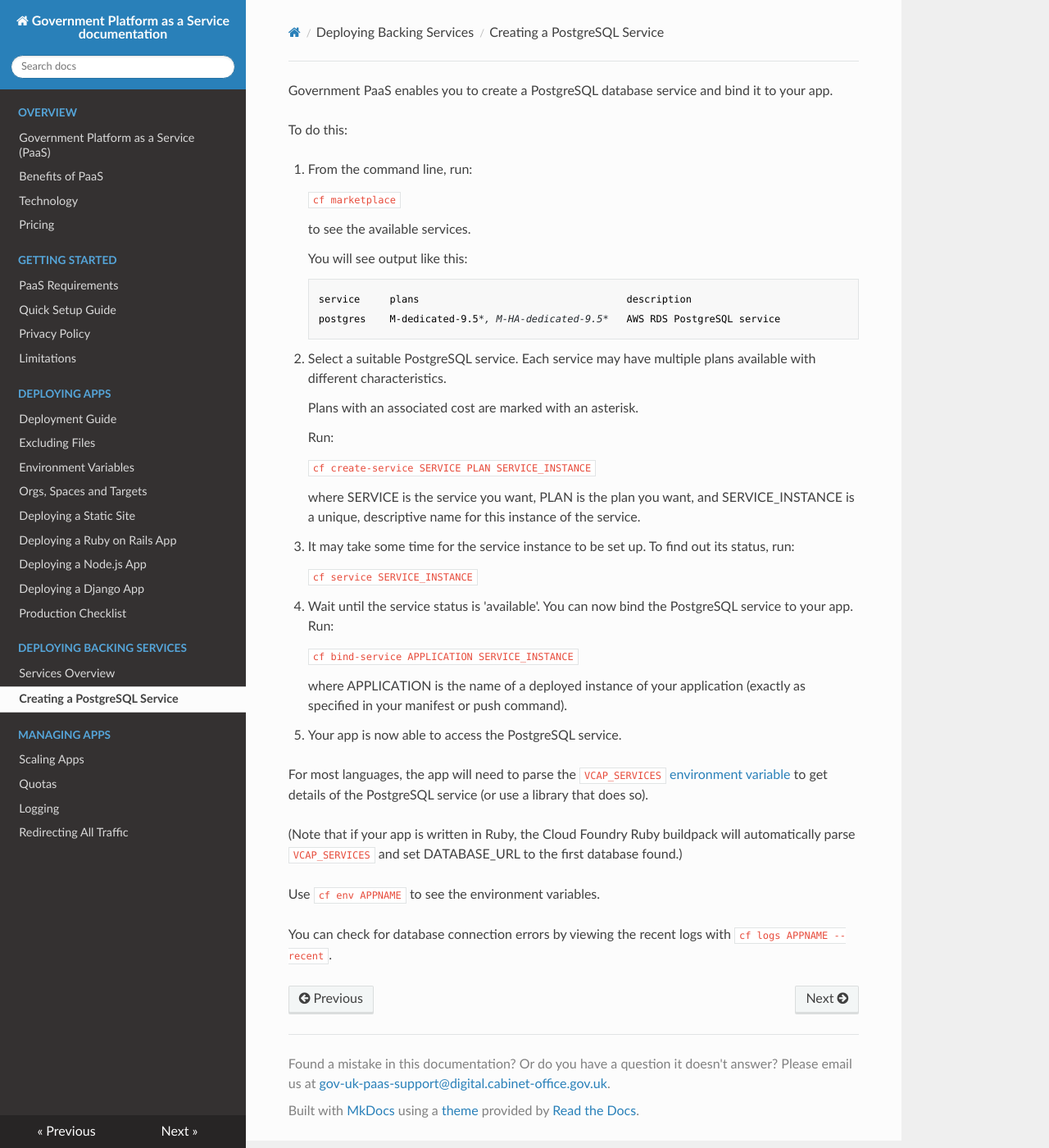
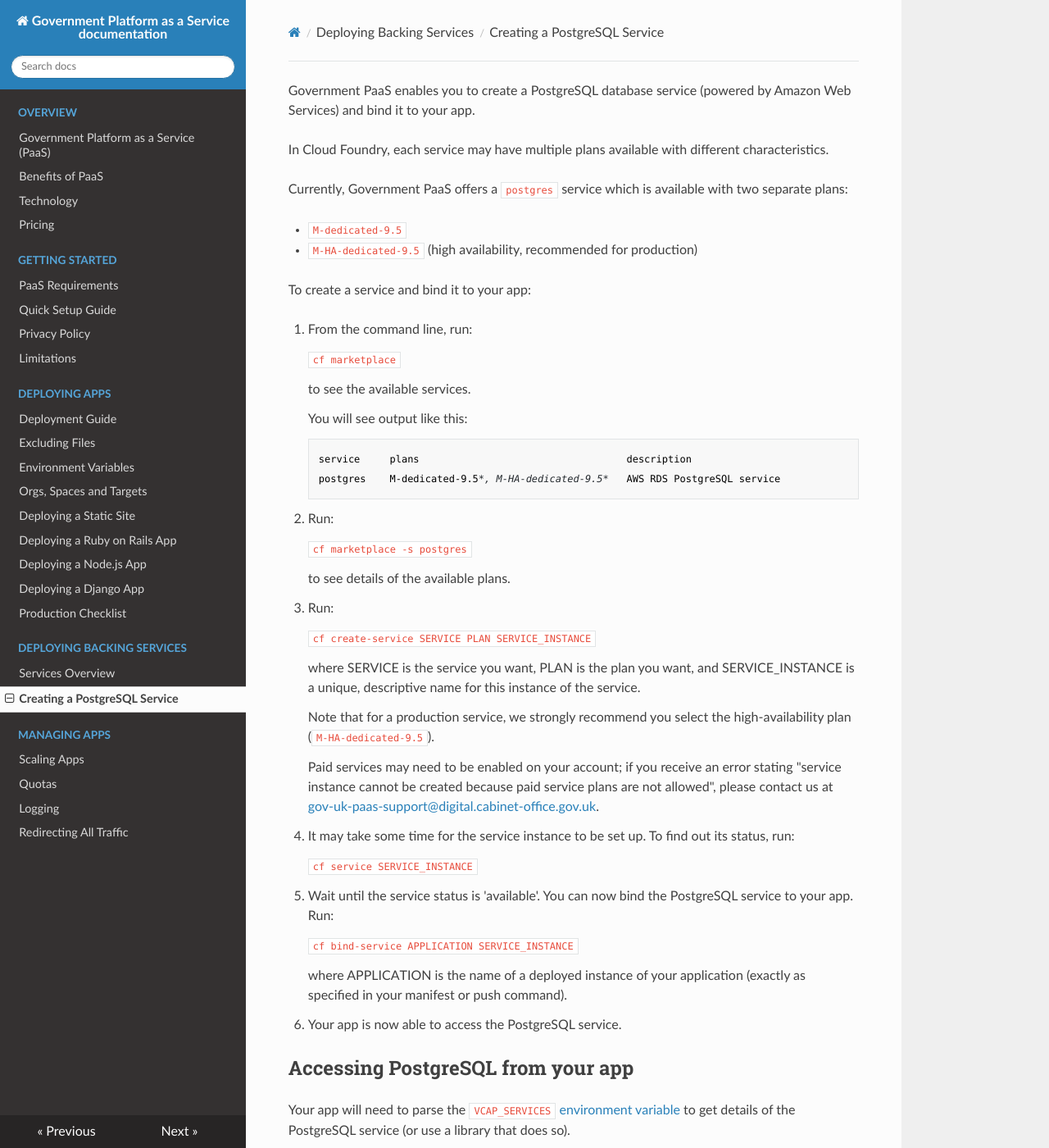
Before and after one commit to alphagov/paas-developer-docs, an MkDocs documentation site: the page built from docs/deploying_services/postgres.md, in a window 1280 px wide and 1400 px high. Shown: the whole window at 82% size. Built offline with MkDocs 1.6.1, drawn with Linux system fonts in a browser that asks for light colours; nearby versions of some CDN libraries; old or Windows-style settings are respelled for this version of MkDocs.

Commit message:
Explain paid services may not be enabled
Improve description of how plans work

```diff
--- a/docs/deploying_services/postgres.md
+++ b/docs/deploying_services/postgres.md
@@ -1,7 +1,15 @@
 
-Government PaaS enables you to create a PostgreSQL database service and bind it to your app.
+Government PaaS enables you to create a PostgreSQL database service (powered by Amazon Web Services) and bind it to your app.
 
-To do this:
+In Cloud Foundry, each service may have multiple plans available with different characteristics.
+
+Currently, Government PaaS offers a ``postgres`` service which is available with two separate plans:
+
+* ``M-dedicated-9.5``
+* ``M-HA-dedicated-9.5`` (high availability, recommended for production)
+
+
+To create a service and bind it to your app:
 
 1. From the command line, run:
 
@@ -12,19 +20,24 @@ To do this:
     You will see output like this:
 
 
-    	service     plans      								description
-		postgres    M-dedicated-9.5*, M-HA-dedicated-9.5*   AWS RDS PostgreSQL service
+        service     plans                                   description
+        postgres    M-dedicated-9.5*, M-HA-dedicated-9.5*   AWS RDS PostgreSQL service
 
-2. Select a suitable PostgreSQL service. Each service may have
-   multiple plans available with different characteristics.
+2.  Run:
 
-    Plans with an associated cost are marked with an asterisk.
+    ``cf marketplace -s postgres``
 
-    Run:
+    to see details of the available plans.
+
+3. Run:
 
     ``cf create-service SERVICE PLAN SERVICE_INSTANCE``
 
     where SERVICE is the service you want, PLAN is the plan you want, and SERVICE_INSTANCE is a unique, descriptive name for this instance of the service.
+
+    Note that for a production service, we strongly recommend you select the high-availability plan (``M-HA-dedicated-9.5``).
+
+    Paid services may need to be enabled on your account; if you receive an error stating "service instance cannot be created because paid service plans are not allowed", please contact us at [gov-uk-paas-support@digital.cabinet-office.gov.uk](gov-uk-paas-support@digital.cabinet-office.gov.uk).
 
 
 3. It may take some time for the service instance to be set up. To find out its status, run:
@@ -41,7 +54,9 @@ To do this:
 5. Your app is now able to access the PostgreSQL service.
 
 
-For most languages, the app will need to parse the ``VCAP_SERVICES`` [environment variable](/deploying_apps/#environment-variables) to get details of the PostgreSQL service (or use a library that does so).
+## Accessing PostgreSQL from your app
+
+Your app will need to parse the ``VCAP_SERVICES`` [environment variable](/deploying_apps/#environment-variables) to get details of the PostgreSQL service (or use a library that does so).
 
 (Note that if your app is written in Ruby, the Cloud Foundry Ruby buildpack will automatically parse ``VCAP_SERVICES`` and set DATABASE_URL to the first database found.)
 
```
